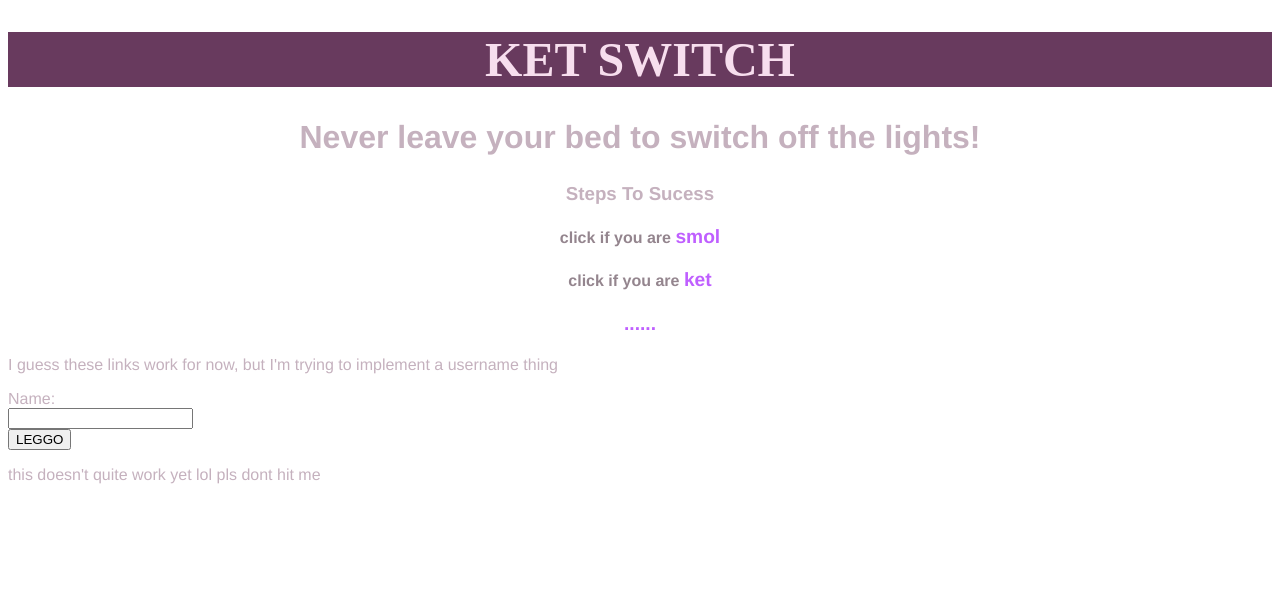
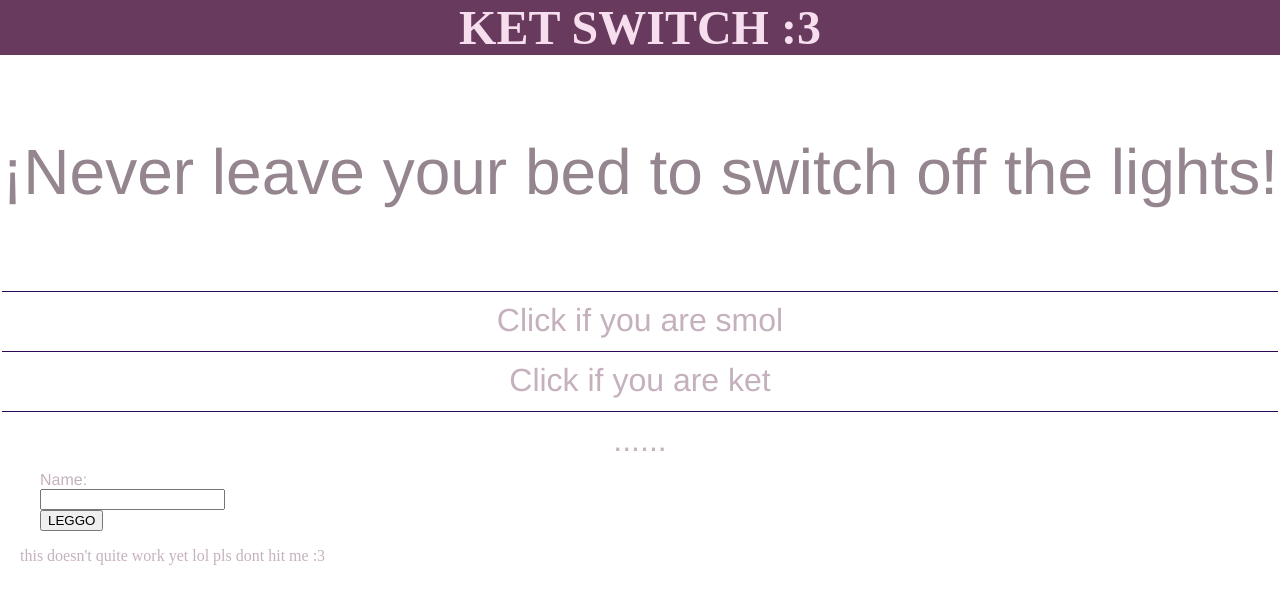
Before and after one commit to ryuxik/ket-switch, a Flask app: page / in a window 1280 px wide. Shown: the top 604 px of the page. Run offline with Flask 2, Linux system fonts and the light colour scheme.

```diff
--- a/FlaskApp/static/style.css
+++ b/FlaskApp/static/style.css
@@ -5,6 +5,40 @@ h1 {
 	text-align: center;
 	border-radius: 1px solid #2E0854;
 	background-color: #683A5E;
+	margin: 0;
+}
+
+table {
+	width: 100%;
+	font-size: 2rem;
+	float: center;
+}
+
+caption {
+	font-size: 4rem;
+	color: #94858e;
+	padding-bottom: 80px;
+	padding-top: 80px;
+}
+
+tr {
+	text-align: center;
+	vertical-align: bottom;
+}
+
+th ,td {
+	padding: 10px;
+	text-align: center;
+	border-top: 1px solid #2E0854;
+}
+td > a {
+	font-size: 2rem;
+	color: #c5b1be;
+}
+tr:hover {
+	background-color: #683A5E;
+	color: white;
+	font-family: High Tower Text;
 }
 h1 > a {
 	color: :#f7deee;
@@ -16,16 +50,20 @@ h2{
 	font-size: 2rem;
 	text-align: center;
 }
+
 h3 {
 	text-align: center
 }
-h4{
+
+h4 {
 	text-align: center
 }
+
 body {
     background: white;
     color: #c5b1be;
     font-family: Helvetica;
+    margin: 0;
 }
 
 span {
@@ -38,3 +76,12 @@ a {
 	font-family: Helvetica;
 	text-decoration: none;
 }
+
+form {
+	margin-left: 40px;
+}
+
+p {
+	margin-left: 20px;
+	font-family: High Tower Text;
+}
--- a/FlaskApp/templates/annie.html
+++ b/FlaskApp/templates/annie.html
@@ -6,6 +6,7 @@
 		Annie's Page
 	</title>
 	</head>
+		<span>
 			<body>
 				<div>
 					<h1>
@@ -13,4 +14,5 @@
 					</h1>
 				</div>
 			</body>
+		</span>
 </html>
--- a/FlaskApp/templates/page.html
+++ b/FlaskApp/templates/page.html
@@ -8,31 +8,36 @@
 	<head/>
 		<body>
 			<h1>
-				KET SWITCH
+				KET SWITCH :3
 			</h1>
-			<h2>
-				Never leave your bed to switch off the lights!
-			</h2>
-			<h3>
-				Steps To Sucess
-			</h3>
+			<table>
+				<caption>
+					¡Never leave your bed to switch off the lights!
+				</caption>
 				<span>
-					<h4>
-						click if you are <a href="http://localhost:5000/name/Santiago">smol</a>
-					</h4>
-					<h4>
-						click if you are <a href="http://localhost:5000/name/Annie">ket</a>
-					</h4>
-					<h4>
-						<a href="http://localhost:5000/name/Stranger">......</a>
-					</h4>
+					<tr>
+						<td>
+							Click if you are <a href="http://localhost:5000/name/Santiago">smol</a>
+						</td>
+					</tr>
+					<tr>
+						<td>
+							Click if you are <a href="http://localhost:5000/name/Annie">ket</a>
+						</td>
+					</tr>
+					<tr>
+						<td>
+							<a href="http://localhost:5000/name/Stranger">......</a>
+						</td>
+					</tr>
 				</span>
-			<p>I guess these links work for now, but I'm trying to implement a username thing</p>
+			</table>
+			<!-- I guess these links work for now, but I'm trying to implement a username thing -->
 			<form action="redirect.php" method="get">
 				Name:<br>
 				<input type="text" name="mytext"><br>
 				<input type="submit" value="LEGGO">
 			</form>
-			<p>this doesn't quite work yet lol pls dont hit me</p>
+			<p>this doesn't quite work yet lol pls dont hit me :3</p>
 		</body>
 </html>
--- a/FlaskApp/templates/santiago.html
+++ b/FlaskApp/templates/santiago.html
@@ -14,5 +14,5 @@
 				</h1>
 			</div>
 		</body>
-		<spam>
+		</span>
 </html>
```
Also changed, not shown: FlaskApp/templates/stranger.html (+6 -4 lines), 1 other file. Lines whose indentation alone changed are shown as unchanged.
